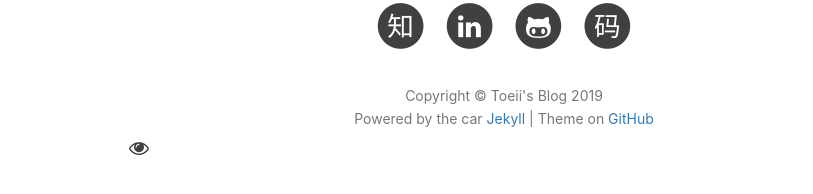
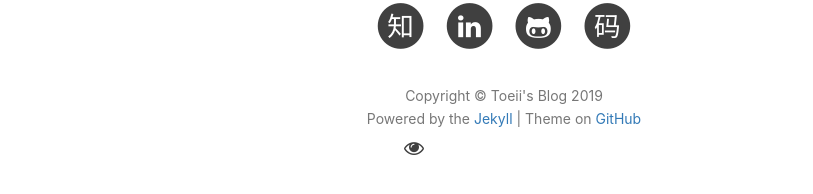
Before and after one commit to toeii/toeii.github.io, a Jekyll site: the page built from index.html, in a window 1280 px wide and 900 px high, scrolled down 2040 px. Shown: the part 637-831 px from the top of the window, without its empty margins (136-949 px from the left). Built offline with Jekyll 4.4.1, drawn with Linux system fonts in a browser that asks for light colours; nearby versions of some CDN libraries; the list of posts is cut into pages by our own code; comment, search, counter and statistics services are not loaded.

Commit message:
update footer

```diff
--- a/_includes/footer.html
+++ b/_includes/footer.html
@@ -102,14 +102,14 @@
                 <p class="copyright text-muted">
                     Copyright &copy; {{ site.title }} {{ site.time | date: '%Y' }}
                     <br>
-                    Powered by the car <a href="http://jekyll.com.cn/">Jekyll</a> | Theme on <a href="{{ site.github_repo }}">GitHub</a>
+                    Powered by the <a href="http://jekyll.com.cn/">Jekyll</a> | Theme on <a href="{{ site.github_repo }}">GitHub</a>
                     <!-- <iframe
                         style="margin-left: 2px; margin-bottom:-5px;"
                         frameborder="0" scrolling="0" width="100px" height="20px"
                         src="https://ghbtns.com/github-btn.html?user={{ site.github_username }}&repo={{ site.github_username }}.github.io&type=star&count=true" >
                     </iframe>  -->
                 </p>
-                <div style=" display: table-cell; text-align: center; vertical-align: middle;" frameborder="0" scrolling="0" width="400px" height="40px" >
+                <div style="margin:0 auto;width:200px;height:40px" >
                     <script async src="https://busuanzi.ibruce.info/busuanzi/2.3/busuanzi.pure.mini.js"></script>
                     <span class="post-meta-item-icon">
                       <i class="fa fa-eye"></i>
@@ -117,7 +117,7 @@
                     <span class="site-pv" id="busuanzi_container_site_pv" title="总访问量" style='display:none'>
                       <span class="busuanzi-value" id="busuanzi_value_site_pv"></span>
                     </span>
-              </div>
+                </div>
             </div>
         </div>
     </div>
```
